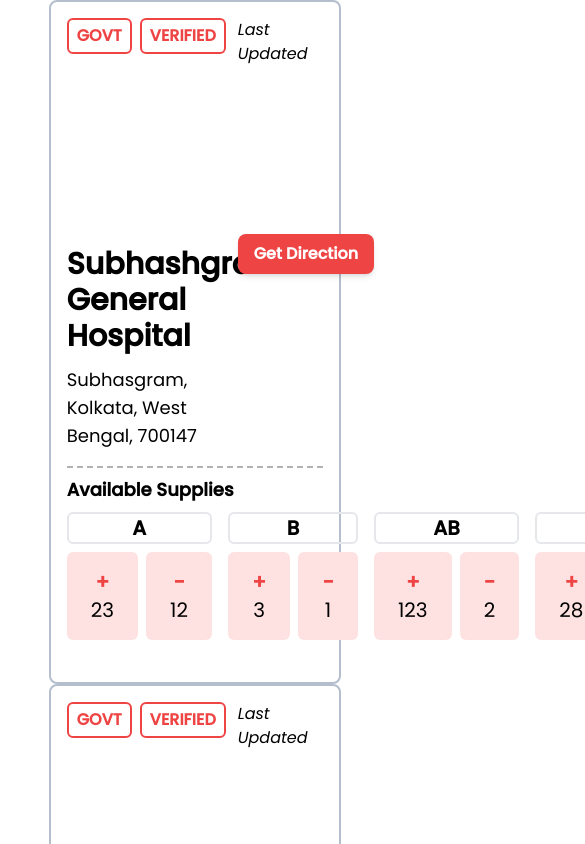
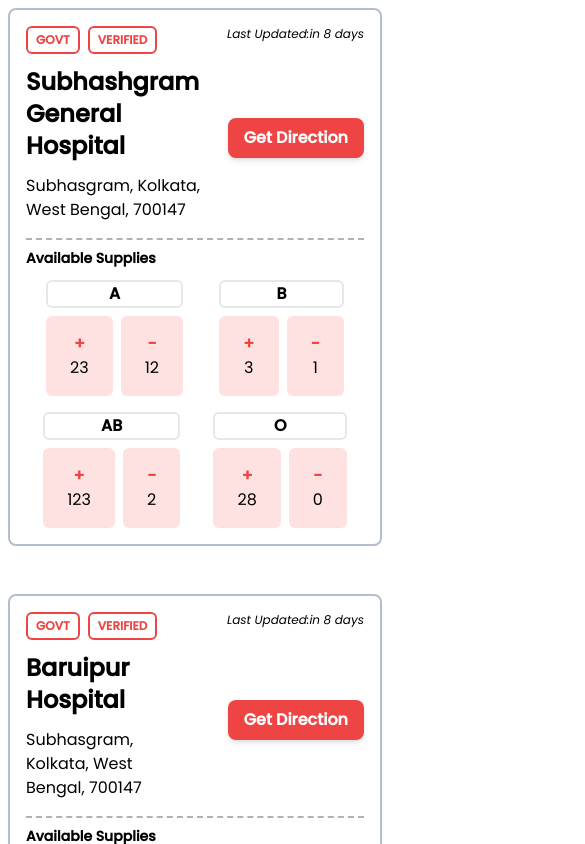
Before and after one commit to skb15/Blood-Bank-Manager-Web, a Vue app: page / in a window 390 px wide. Shown: the top 844 px of the page, 585 px wide, since content can reach past the window. Built offline with nearby package versions, Linux system fonts and the light colour scheme.

Commit message:
responsive added

```diff
--- a/src/App.vue
+++ b/src/App.vue
@@ -1,6 +1,8 @@
 <template>
-  <BloodBankCard :info="banks[0]"/>
-  <BloodBankCard :info="banks[1]"/>
+  <div class="flex flex-col gap-8 w-screen max-w-fit mx-auto">
+    <BloodBankCard :info="banks[0]"/>
+    <BloodBankCard :info="banks[1]"/>
+  </div>
 </template>
 
 <script lang="ts">
--- a/src/components/BloodBankCard.vue
+++ b/src/components/BloodBankCard.vue
@@ -1,21 +1,21 @@
 <template>
-  <div class="grid grid-rows-3 grid-cols-3 p-4 rounded-lg m-auto border-2 border-slate-400/70 w-3/4 h-1/6">
+  <div class="grid p-4 rounded-lg m-2 border-2 border-slate-400/70">
     <div class="row-start-1 row-span-1 col-start-1 col-span-1 flex gap-2">
-      <span class="py-1 px-2 border-2 border-red-500 text-red-500 font-semibold rounded-md uppercase h-max" v-for="tag in info.tags" :key="tag">{{tag}}</span>
+      <span class="text-xs md:text-sm py-1 px-2 border-2 border-red-500 text-red-500 font-semibold rounded-md uppercase h-max" v-for="tag in info.tags" :key="tag">{{tag}}</span>
     </div>
-    <span class="row-start-1 row-span-1 col-start-3 col-span-1 update"><em>Last Updated &nbsp;</em> {{ info.lastUpdate }}</span>
+    <em class="text-xs md:text-sm row-start-1 row-span-1 col-start-3 col-span-2 justify-self-end">Last Updated:{{ lastUpdate }}</em>
     <div class="row-start-2 row-span-1 col-start-1 col-span-2">
-      <h1 class="text-3xl font-bold my-3">{{ info.name }}</h1>
-      <h3 class="text-lg">{{ info.address }}, {{ info.pincode }}</h3>
+      <h1 class="text-2xl md:text-[26px] font-bold my-3">{{ info.name }}</h1>
+      <h3 class="text-md md:text-lg">{{ info.address }}, {{ info.pincode }}</h3>
     </div>
     <button
-      class="row-start-2 row-span-1 col-start-3 col-span-1 px-4 py-2 font-semibold bg-red-500 hover:bg-red-600 text-white rounded-lg shadow-md w-max h-max">
+      class="row-start-2 row-span-1 col-start-4 col-span-1 px-4 py-2 font-semibold bg-red-500 hover:bg-red-600 text-white rounded-lg shadow-md w-max h-max justify-self-end  self-center md:self-end">
       Get Direction
     </button>
-    <section class="row-start-3 row-span-1 col-start-1 col-span-3 border-t-2 border-dashed border-black/30 mt-4">
-      <h4 class="font-bold text-lg my-2">Available Supplies</h4>
-      <ul class="mt-2 flex gap-4">
-       <li class="text-xl flex flex-col" v-for="stock in ['A','B','AB','O']" :key="stock">
+    <section class="row-start-3 row-span-1 col-start-1 col-span-4 border-t-2 border-dashed border-black/30 mt-4">
+      <h4 class="font-bold text-sm md:text-base my-2">Available Supplies</h4>
+      <ul class="text-base md:text-xl mt-3 flex flex-wrap md:flex-nowrap gap-4 justify-evenly">
+       <li class="flex flex-col" v-for="stock in ['A','B','AB','O']" :key="stock">
           <h4 class="p-auto font-bold border-2 text-center rounded-md mb-2">{{stock}}</h4>
           <div class="flex gap-2">
             <div class="bg-red-100 px-6 py-4 rounded-md flex flex-col items-center">
```
